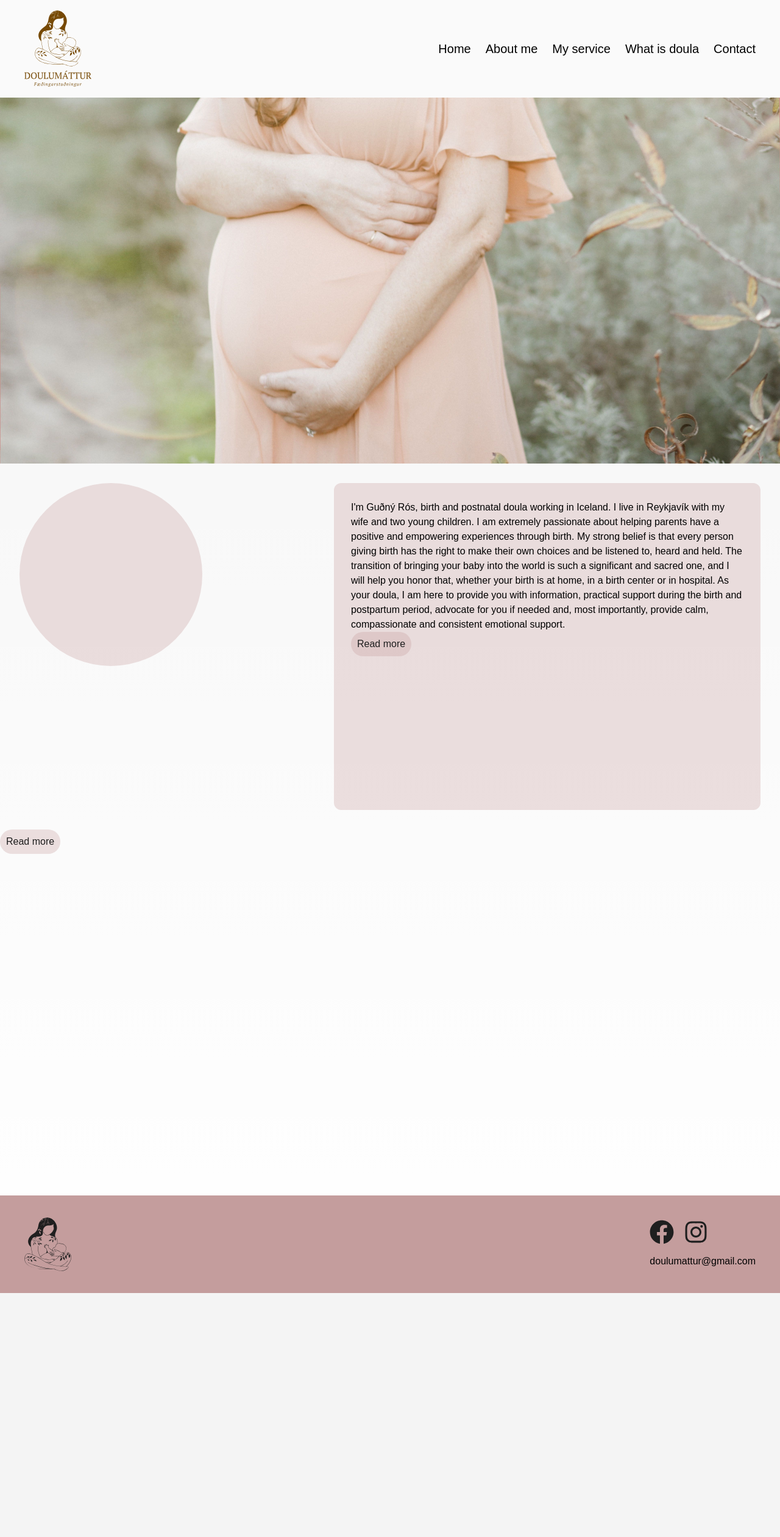
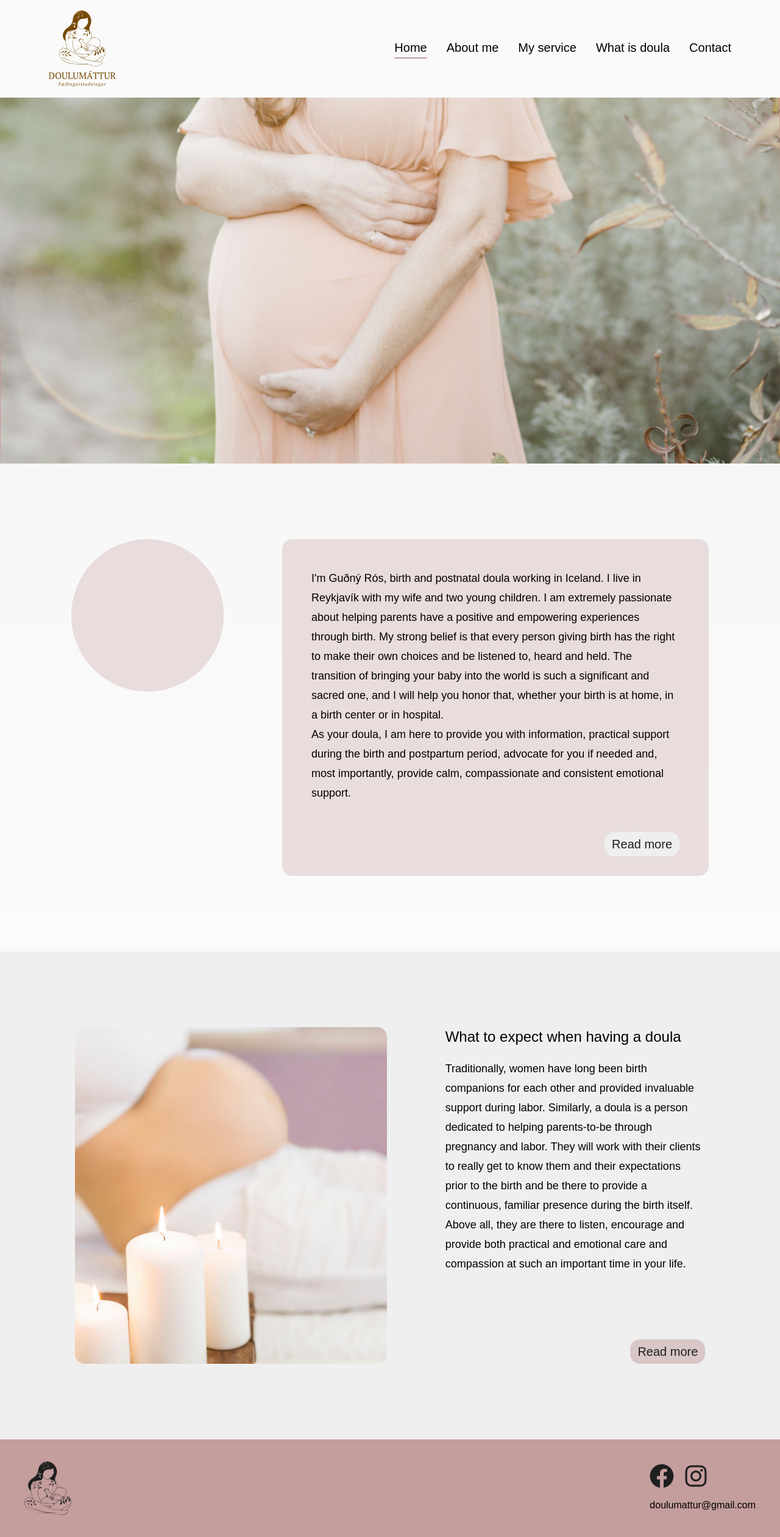
Before and after one commit to BjorkBjorgulfs/birthwave, a Next.js app: page / in a window 1280 px wide. Shown: the whole page at 61% size. Before the commit the page ends 2120 px from the top, so only its background shows below. Built offline with nearby package versions, Linux system fonts and the light colour scheme; a web font is replaced by a local one.

Commit message:
styling, installed radix ui

```diff
--- a/package.json
+++ b/package.json
@@ -10,6 +10,7 @@
   },
   "dependencies": {
     "@prisma/client": "^5.12.1",
+    "@radix-ui/themes": "^3.0.2",
     "@supabase/supabase-js": "^2.42.4",
     "next": "14.2.1",
     "react": "^18",
--- a/src/app/(pages)/contact/page.tsx
+++ b/src/app/(pages)/contact/page.tsx
@@ -0,0 +1,15 @@
+import Image from "next/image";
+
+export default function ContactPage () {
+    return (
+        <main className="flex min-h-screen flex-col items-center justify-between">
+        <div className="w-full h-[600px] relative overflow-hidden">
+          <Image src="/womanWithDoula.jpg" alt="Pregnant Woman With Doula" layout="fill" objectFit="cover" objectPosition="center 85%"  sizes= 'width: "auto"'/>
+        </div>
+            <div>
+                <h1>Contact Page</h1>
+                {/* Add your contact form or other content here */}
+            </div>
+        </main>
+    );
+};
--- a/src/app/page.tsx
+++ b/src/app/page.tsx
@@ -5,20 +5,37 @@ export default function Home() {
   return (
     <main className="flex min-h-screen flex-col items-center justify-between">
       <div className="w-full h-[600px] relative overflow-hidden">
-
-      <Image src="/pregnantWoman.jpg" alt="Pregnant Woman" layout="fill" objectFit="cover" objectPosition="center 85%"/>
+        <Image src="/pregnantWoman.jpg" alt="Pregnant Woman" layout="fill" objectFit="cover" objectPosition="center 85%"  sizes= 'width: "auto"'/>
       </div>
-      <div className="flex w-full h-[600px] justify-between px-8 py-8">
-        <div className="w-[300px] h-[300px] bg-custom-pink rounded-full"></div>
-        <div className="w-[700px] h-[560] bg-custom-pink rounded-xl p-7">
-          <p >I'm Guðný Rós, birth and postnatal doula working in Iceland. I live in Reykjavík with my wife and two young children.
-I am extremely passionate about helping parents have a positive and empowering experiences through birth. My strong belief is that every person giving birth has the right to make their own choices and be listened to, heard and held. The transition of bringing your baby into the world is such a significant and sacred one, and I will help you honor that, whether your birth is at home, in a birth center or in hospital.
-As your doula, I am here to provide you with information, practical support during the birth and postpartum period, advocate for you if needed and, most importantly, provide calm, compassionate and consistent emotional support.</p>
-          <Button color="dark" text="Read more" href="/about" type="button"/>
+      <div className="flex w-full h-screen justify-center gap-24 py-8 items-center">
+        <div className="relative h-3/4">
+          <div className="w-[250px] h-[250px] bg-custom-pink rounded-full overflow-hidden"></div>
+        </div>
+        <div className="relative w-[700px] h-3/4 bg-custom-pink rounded-2xl p-12 overflow-hidden">
+          <p className="text-lg leading-8">I'm Guðný Rós, birth and postnatal doula working in Iceland. I live in Reykjavík with my wife and two young children.
+            I am extremely passionate about helping parents have a positive and empowering experiences through birth. My strong belief is that every person giving birth has the right to make their own choices and be listened to, heard and held. The transition of bringing your baby into the world is such a significant and sacred one, and I will help you honor that, whether your birth is at home, in a birth center or in hospital.
+            <br></br>As your doula, I am here to provide you with information, practical support during the birth and postpartum period, advocate for you if needed and, most importantly, provide calm, compassionate and consistent emotional support.</p>
+          <Button className="absolute bottom-8 right-12" color="light" text="Read more" href="/about" type="button"/>
         </div>
       </div>
-      <div className="w-full h-[600px]">
-        <Button color="dark" text="Read more" href="/info" type="button"/>
+      <div className="flex w-full h-screen justify-center gap-24 py-8 bg-custom-gray items-center">
+        <div className="h-3/4 w-2/5 relative overflow-hidden rounded-2xl">
+          <Image src="/bellyCandle.jpg" alt="Pregnant Belly" layout="fill" objectFit="cover" objectPosition="center" sizes= 'width: "auto"'/>
+        </div>
+        <div className="flex flex-col h-3/4 w-2/6 relative pb-16">
+          <div className="flex flex-col h-auto relative overflow-hidden overflow-ellipsis gap-5 ">
+            <h2 className="text-2xl">What to expect when having a doula</h2>
+            <p className="text-lg leading-8 ">Traditionally, women have long been birth companions for each other and provided invaluable support
+              during labor. Similarly, a doula is a person dedicated to helping parents-to-be through pregnancy and
+              labor. They will work with their clients to really get to know them and their
+              expectations prior to the birth and be there to provide a continuous, familiar presence during the birth itself.
+              Above all, they are there to listen, encourage and provide both practical and emotional care and compassion at
+              such an important time in your life.
+            </p>
+          </div>
+          <Button className="absolute bottom-0 right-0" color="dark" text="Read more" href="/info" type="button"/>
+        </div>
+
       </div>
 
 
--- /dev/null
+++ b/src/components/client/navLinks.tsx
@@ -0,0 +1,38 @@
+'use client'
+import Link from 'next/link';
+import { usePathname } from 'next/navigation';
+
+const NavLink = () => {
+    const pathname = usePathname(); // Using usePathname to determine if the link is active
+
+    const links = [
+        { href: "/", label: "Home" },
+        { href: "/about", label: "About me" },
+        { href: "/service", label: "My service" },
+        { href: "/info", label: "What is doula" },
+        { href: "/contact", label: "Contact" },
+    ];
+
+    const isActive = (href: string) =>
+        pathname === href;
+
+    return (
+        <nav>
+            <ul className="flex space-x-8">
+                {links.map((link) => (
+                    <li key={link.href}>
+                        <Link href={link.href}>
+                            <h2 className={`text-xl cursor-pointer link border-b-2 pb-0.5
+                                ${isActive(link.href) ? 'border-custom-footer' : 'border-custom-black border-opacity-0'}
+                                hover:border-custom-footer hover:border-opacity-100 transition-all duration-500 ease-in-out`}>
+                                {link.label}
+                            </h2>
+                        </Link>
+                    </li>
+                ))}
+            </ul>
+        </nav>
+    );
+};
+
+export default NavLink;
--- a/src/components/footer.tsx
+++ b/src/components/footer.tsx
@@ -6,7 +6,7 @@ export const Footer = () => {
     return (
         <footer className="flex justify-between items-center bg-custom-footer h-[160px] px-10">
             <div>
-                <Image src="/logoDark.svg" alt="Logo" width={77} height={88} />
+                <Image src="/logoDark.svg" alt="Logo" width={77} height={88}/>
             </div>
             <section className="flex flex-col space-y-4">
                 <div className='flex gap-4'>
--- a/src/components/navbar.tsx
+++ b/src/components/navbar.tsx
@@ -1,41 +1,15 @@
 import Image from 'next/image';
 import Link from 'next/link';
+import NavLink from './client/navLinks';
 
 export const Navbar = () => {
+
     return (
-        <header className="flex items-center justify-between p-4 bg-custom-white h-[160px] px-10">
+        <header className="flex items-center justify-between py-4 bg-custom-white h-[160px] px-20">
             <Link href="/">
-                <Image src="/logoWithText.svg" alt="Logo" width={110} height={124.4} />
+                <Image src="/logoWithText.svg" alt="Logo" width={110} height={124.4}  sizes= 'width: "auto"' />
             </Link>
-            <nav>
-                <ul className="flex space-x-6">
-                    <li>
-                        <Link href="/">
-                            <h2 className='text-xl cursor-pointer'>Home</h2>
-                        </Link>
-                    </li>
-                    <li>
-                        <Link href="/about">
-                            <h2 className='text-xl cursor-pointer'>About me</h2>
-                        </Link>
-                    </li>
-                    <li>
-                        <Link href="/service">
-                            <h2 className='text-xl cursor-pointer'>My service</h2>
-                        </Link>
-                    </li>
-                    <li>
-                        <Link href="/info">
-                            <h2 className='text-xl cursor-pointer'>What is doula</h2>
-                        </Link>
-                    </li>
-                    <li>
-                        <Link href="/contact">
-                            <h2 className='text-xl cursor-pointer'>Contact</h2>
-                        </Link>
-                    </li>
-                </ul>
-            </nav>
+            <NavLink />
         </header>
     );
 };
--- a/src/components/ui/button.tsx
+++ b/src/components/ui/button.tsx
@@ -8,9 +8,10 @@ interface ButtonProps {
     onClick?: () => void;
     href?: string; // Link to another page
     type?: 'submit' | 'button'; // Type of the button
+    className?: string;
 }
 
-const Button: React.FC<ButtonProps> = ({ text, color = 'dark', onClick, href, type = 'button' }) => {
+const Button: React.FC<ButtonProps> = ({ text, color = 'dark', onClick, href, type = 'button', className }) => {
     const [isHovered, setIsHovered] = React.useState(false);
 
     const handleMouseEnter = () => {
@@ -22,15 +23,15 @@ const Button: React.FC<ButtonProps> = ({ text, color = 'dark', onClick, href, ty
     };
 
     const colorClasses = color === 'dark'
-        ? 'bg-custom-pink text-custom-black hover:bg-custom-gray' // dark theme
-        : 'bg-custom-gray text-custom-black hover:bg-custom-pink'; // light theme
+        ? 'bg-custom-button-pink text-custom-black hover:bg-custom-button-hover' // dark theme
+        : 'bg-custom-gray text-custom-black hover:bg-custom-button-pink'; // light theme
 
     if (href) {
 
         return (
             <Link href={href} passHref>
             <button
-                className={`${colorClasses} flex items-center justify-center rounded-full h-10 w-30 border-none px-2.5 cursor-pointer transition-colors duration-300`}
+                className={`${colorClasses} ${className} flex items-center justify-center rounded-2xl h-10 min-w-30 border-none px-3 text-xl cursor-pointer transition-colors duration-300`}
                 onMouseEnter={handleMouseEnter}
                 onMouseLeave={handleMouseLeave}
                 onClick={onClick}
--- a/tailwind.config.ts
+++ b/tailwind.config.ts
@@ -15,6 +15,8 @@ const config: Config = {
       "custom-gray": "#EFEFEF",
       "custom-yellow": "#DED5B5",
       "custom-button-light": "#F5F5F5",
+      "custom-button-hover": "#E0E0E0",
+      "custom-button-pink": "#C49D9D80",
     },
     extend: {
       backgroundImage: {
```
Also changed, not shown: public/bellyCandle.jpg (added), 1 other file (tests, documents, lock files or other folders).
